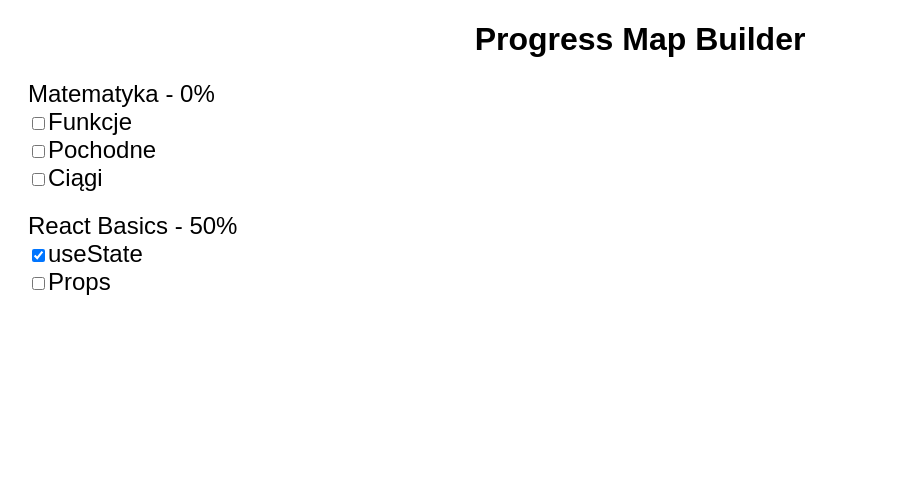
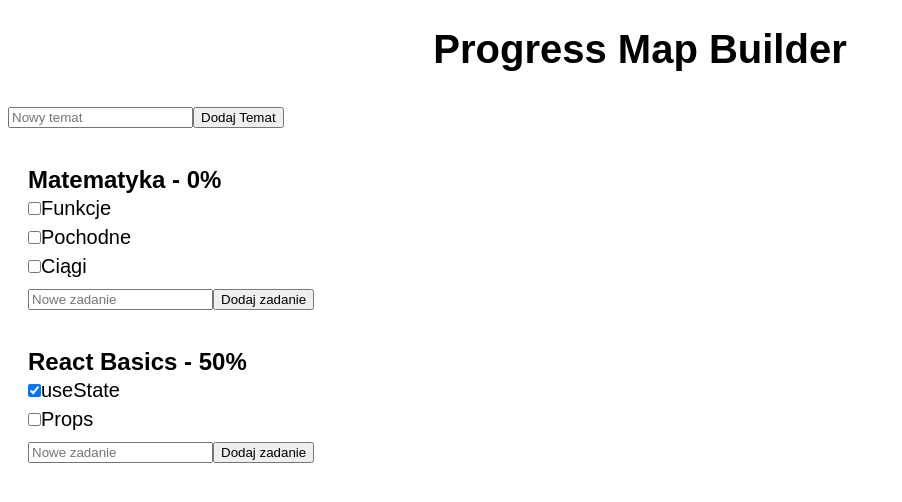
Before and after one commit to exmanek/progress-map-builder, a React (Vite) app: page / in a window 1280 px wide. Shown: the top 502 px of the page, without its empty margins (0-902 px from the left). Built offline with nearby package versions, Linux system fonts and the light colour scheme.

Commit message:
Add TopicItem component and implement task management features

```diff
--- a/src/App.jsx
+++ b/src/App.jsx
@@ -1,6 +1,49 @@
 import { useState } from "react";
 
+function TopicItem({ topic, toggleTask, addTask }) {
+  // To jest ten "prywatny pilot" do inputa - tylko dla TEGO tematu
+  const [taskText, setTaskText] = useState("");
+
+  const total = topic.tasks.length;
+  const done = topic.tasks.filter(t => t.completed).length;
+  const percent = total > 0 ? Math.round((done / total) * 100) : 0;
+
+  return (
+    <div className="topic">
+      <span className="topicText">{topic.name} - {percent}%</span>
+
+      {topic.tasks.map((task) => (
+        <div key={task.id}>
+          <input
+            type="checkbox"
+            checked={task.completed}
+            onChange={() => toggleTask(topic.id, task.id)}
+          />
+          <span>{task.text}</span>
+        </div>
+      ))}
+
+      <div className="add-task-section">
+        <input
+          value={taskText}
+          onChange={(e) => setTaskText(e.target.value)}
+          placeholder="Nowe zadanie"
+        />
+        <button onClick={() => {
+          addTask(topic.id, taskText);
+          setTaskText("");
+        }}>
+          Dodaj zadanie
+        </button>
+      </div>
+    </div>
+  );
+}
+
 function App() {
+  const [newTopicName, setNewTopicName] = useState("");
+  const [newTaskName, setNewTaskName] = useState("");
+
   //Dane apk
   const [topics, setTopics] = useState([
     {
@@ -24,13 +67,44 @@
 
   //logika apk
   const toggleTask = (topicId, taskId) => {
+    const updatedTopics = topics.map(topic => { //nowa tablica trzymajaca zaktualizowane tematy
+      if (topic.id === topicId) { //poprawnosc zmiennej
+        return {
+          ...topic, // robimy kopie tematu
+          tasks: topic.tasks.map(task => //kolejny map w srodku tematu
+            task.id === taskId ? { ...task, completed: !task.completed } : task //jesli tak to tworzymy kopie tego taska i odwracamy stan completed
+          )
+        };
+      }
+      return topic;
+    });
+    setTopics(updatedTopics);
+  };
+
+  //DODAWANIE TEMATOW
+
+  const addTopic = () =>{
+    if(newTopicName.trim() === "") return
+
+    const newTopic = {
+      id: Date.now(),
+      name: newTopicName,
+      tasks: []
+    }
+
+    setTopics([...topics, newTopic])
+    setNewTopicName("")
+  }
+
+  //DODAWANIE TASKOW
+
+  const addTask = (topicId, text) => {
+    if (text.trim() === "") return;
     const updatedTopics = topics.map(topic => {
       if (topic.id === topicId) {
         return {
           ...topic,
-          tasks: topic.tasks.map(task =>
-            task.id === taskId ? { ...task, completed: !task.completed } : task
-          )
+          tasks: [...topic.tasks, { id: Date.now(), text: text, completed: false }]
         };
       }
       return topic;
@@ -40,29 +114,26 @@
 
   return (
     <>
-    <h1>Progress Map Builder</h1>
+      <h1>Progress Map Builder</h1>
+      <input
+        value={newTopicName}
+        onChange={(e) => setNewTopicName(e.target.value)}
+        placeholder="Nowy temat"
+      />
+      <button onClick={addTopic}>Dodaj Temat</button>
 
-    {topics.map((topic) => {
-      const total = topic.tasks.length;
-      const done = topic.tasks.filter(t => t.completed).length;
-      const percent = Math.round((done / total) * 100);
-      return (
-        <div className="topic" key={topic.id}><span>{topic.name} - {percent}%</span>
-          {topic.tasks.map((task) => (
-            <div key={task.id}>
-              <input type="checkbox"
-              checked={task.completed}
-              onChange={() => toggleTask(topic.id, task.id)}></input>
-              <span>
-                {task.text}
-              </span>
-            </div>
-          ))}
-        </div>
-      );
-    })}
+      {/* wywolanie komponentu */}
+
+      {topics.map((topic) => (
+        <TopicItem
+          key={topic.id}
+          topic={topic}
+          toggleTask={toggleTask}
+          addTask={addTask}
+        />
+      ))}
     </>
-  )
+  );
 }
 
 export default App;
--- a/src/index.css
+++ b/src/index.css
@@ -1,15 +1,21 @@
 :root {
   font-family: Arial, Helvetica, sans-serif;
+  font-size: 20px;
 }
 
 h1 {
   text-align: center;
 }
 
-.topic {
-  margin: 20px;
+input {
+  margin: 8px 0px;
 }
 
-.topic span {
+.topic {
+  margin: 30px 20px;
+}
+
+.topicText {
   font-size: 24px;
+  font-weight: bold;
 }
```
